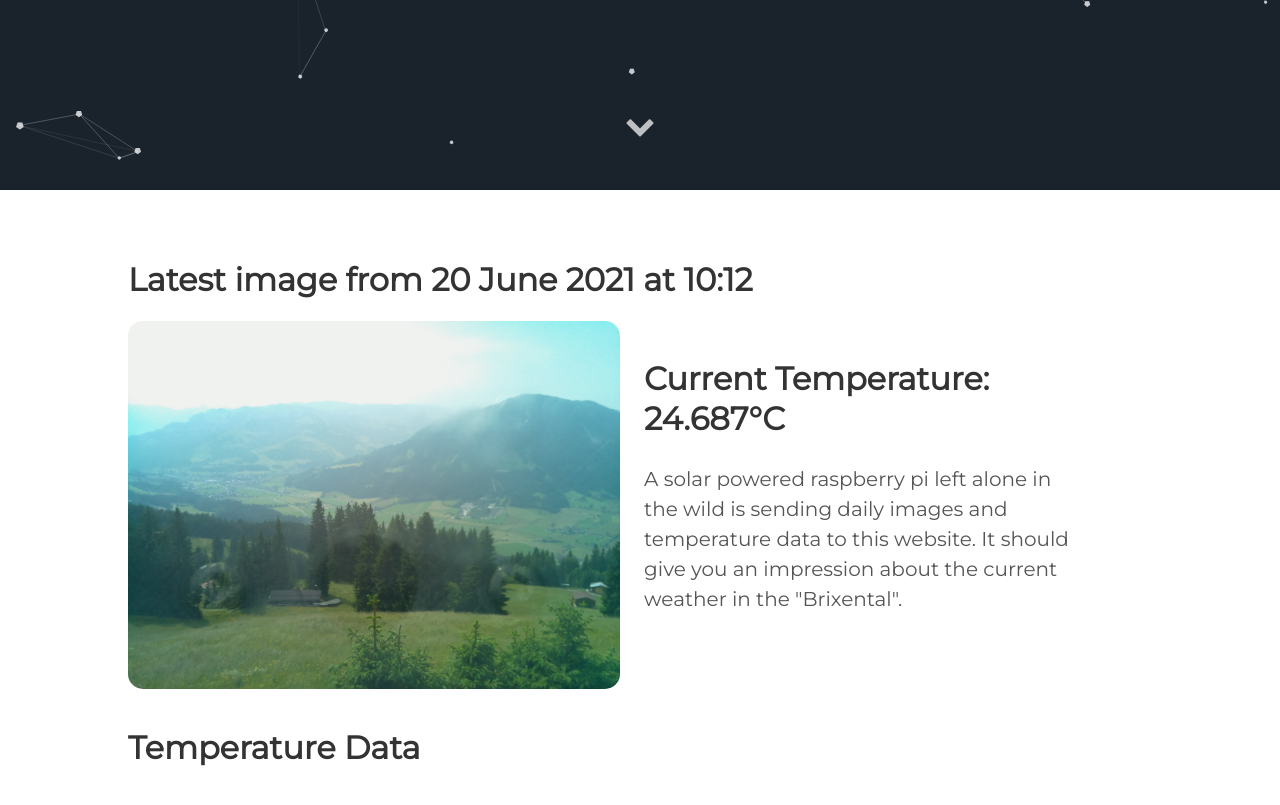
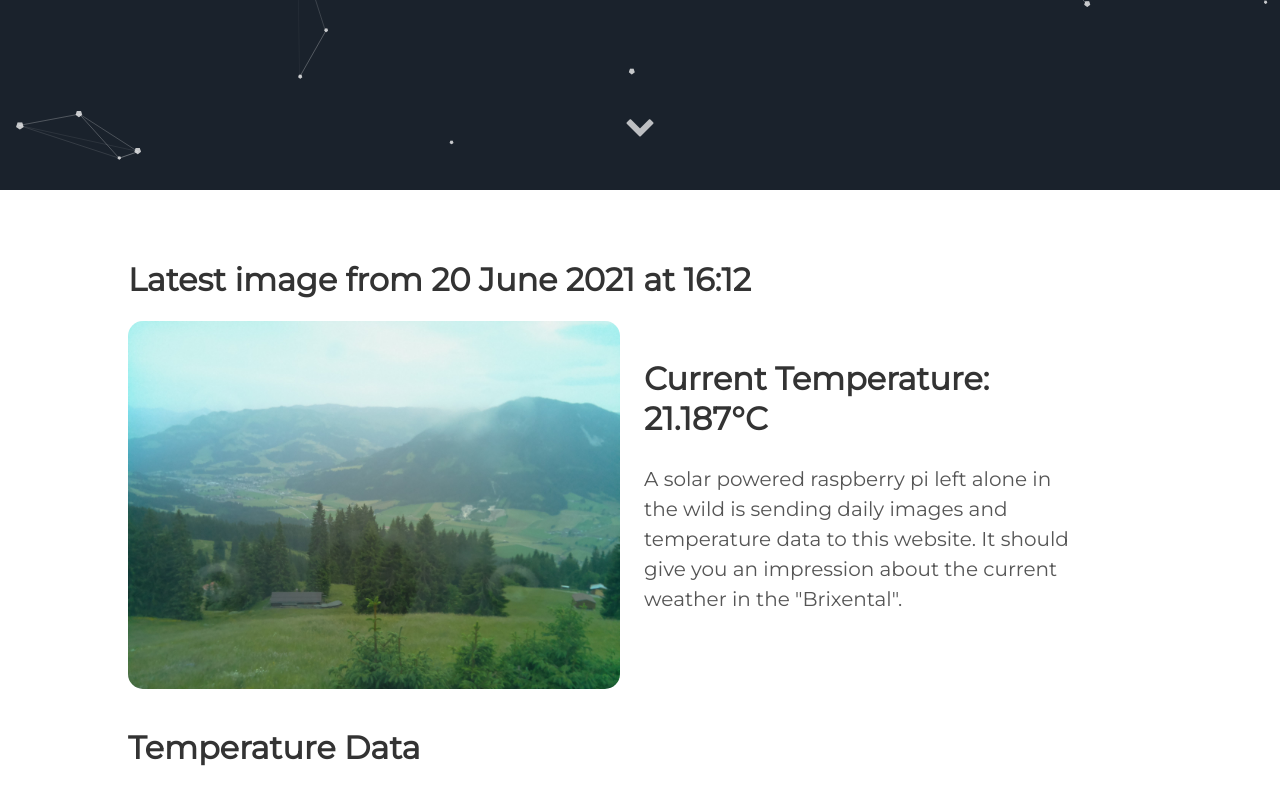
Before and after one commit to vektorious/vektorious.github.io, a Jekyll site: the page built from resources/huette.md, in a window 1280 px wide and 900 px high, scrolled down 710 px. Shown: the top 805 px of the window. Built offline with Jekyll 4.4.1, drawn with Linux system fonts in a browser that asks for light colours.

Commit message:
I'm a bot beep boop

```diff
--- a/resources/huette.md
+++ b/resources/huette.md
@@ -6,13 +6,13 @@ image: '/assets/img/'
 description: 'Live image from the Austrian alps'
 twitter_text: ' '
 ---
-## Latest image from 20 June 2021 at 10:12
+## Latest image from 20 June 2021 at 16:12
 <div class="huette">
   <div class="huette-image">
     <img src="{{ "/assets/img/huette.jpg" | prepend: site.baseurl }}">
   </div>
   <div class="huette-text">
-        <h2>Current Temperature: 24.687°C</h2>
+        <h2>Current Temperature: 21.187°C</h2>
         <p>A solar powered raspberry pi left alone in the wild is sending daily images and temperature data to this website. It should give you an impression about the current weather in the "Brixental".</p>
 
   </div>
```
Also changed, not shown: rpi-script/2021-06-20_161052.txt (renamed from rpi-script/2021-06-20_101054.txt, +5 -5 lines), rpi-script/huette.md (+2 -2 lines), assets/img/huette.jpg, assets/img/temp_plot.png, rpi-script/temp_plot.png, 1 other file.
